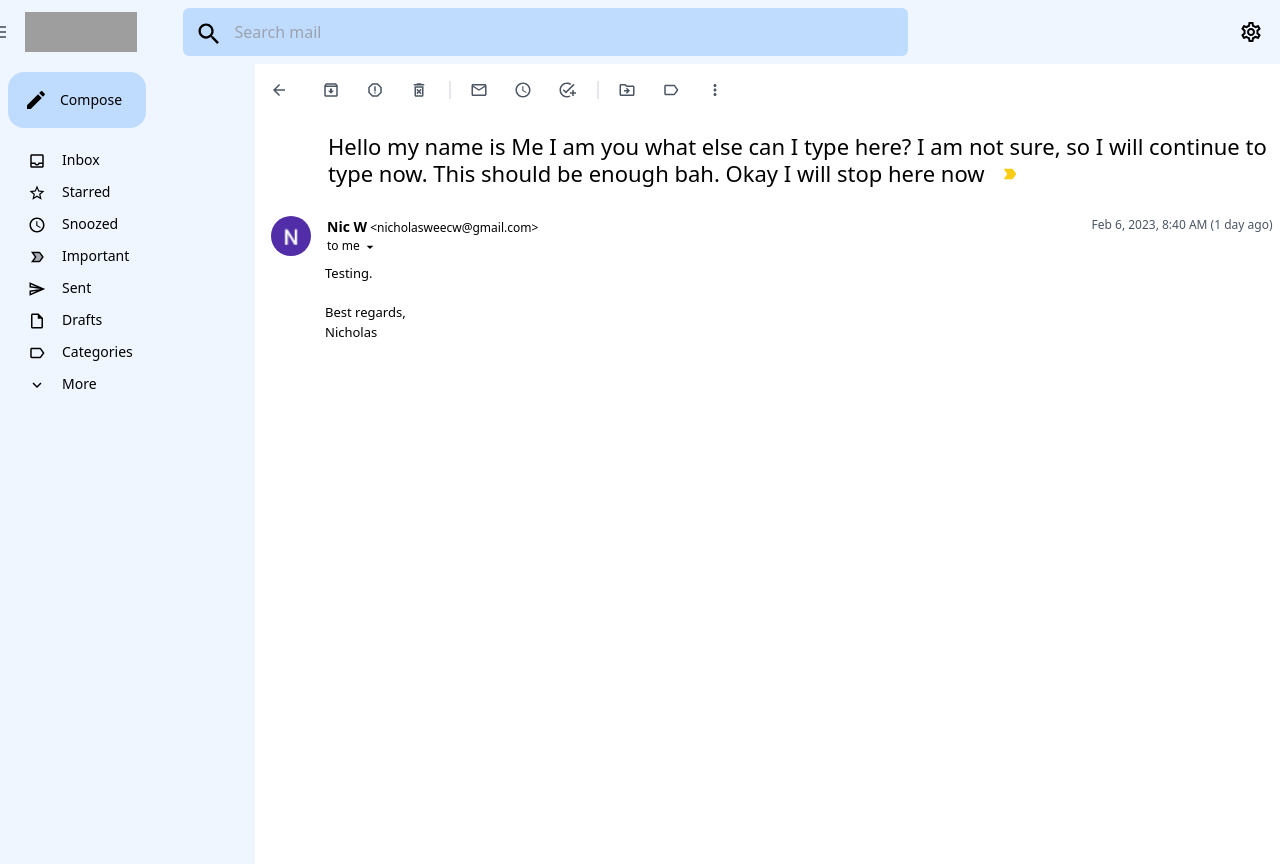
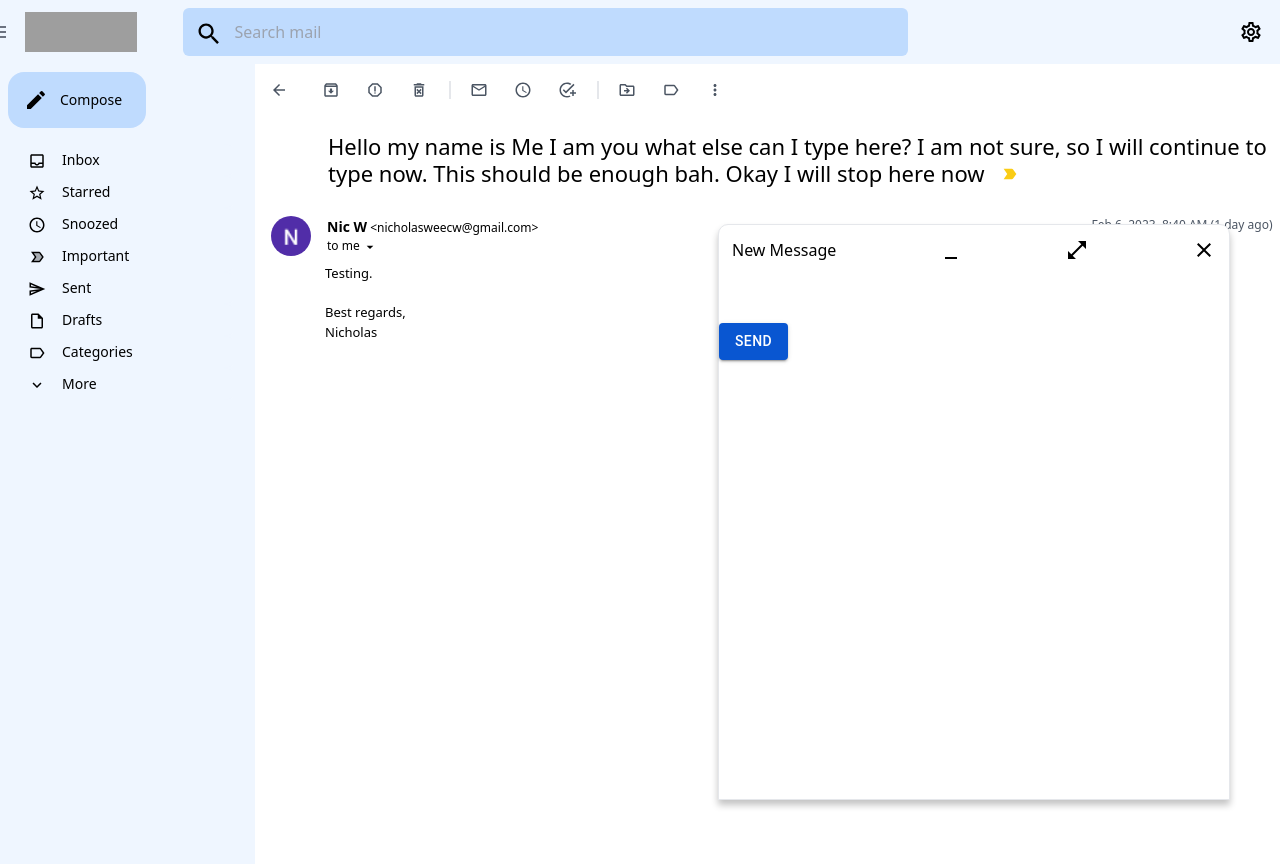
Before and after one commit to nicholasweecw/reactGmailClone, a React (Create React App) app: page /mail in a window 1280 px wide. Shown: the top 864 px of the page. Built offline with nearby package versions, Linux system fonts and the light colour scheme; grey boxes are pictures that could not be loaded.

Commit message:
Started building SendMail component

```diff
--- a/src/App.js
+++ b/src/App.js
@@ -8,6 +8,7 @@ import Header from './components/Header';
 import Sidebar from './components/Sidebar';
 import EmailList from './components/EmailList'
 import Mail from './components/Mail';
+import SendMail from './components/SendMail';
 
 function App() {
   return (
@@ -27,6 +28,8 @@ function App() {
           </Route>
         </Routes>
       </div>
+
+      <SendMail />
     </div>
   );
 }
--- a/src/app/store.js
+++ b/src/app/store.js
@@ -1,8 +1,8 @@
 import { configureStore } from '@reduxjs/toolkit';
-import counterReducer from '../features/counterSlice';
+import mailReducer from '../features/mailSlice';
 
 export const store = configureStore({
   reducer: {
-    counter: counterReducer,
+    mail: mailReducer,
   },
 });
--- /dev/null
+++ b/src/components/SendMail.jsx
@@ -0,0 +1,37 @@
+import "../style/SendMail.css";
+import MinimizeIcon from "@mui/icons-material/Minimize";
+import OpenInFullOutlinedIcon from "@mui/icons-material/OpenInFullOutlined";
+import CloseOutlinedIcon from "@mui/icons-material/CloseOutlined";
+import { Button } from "@mui/material";
+
+const SendMail = () => {
+  return (
+    <div className="sendMail">
+      <div className="sendMail__header">
+        <h3>New Message</h3>
+        <MinimizeIcon className="sendMail__minimize" />
+        <OpenInFullOutlinedIcon className="sendMail__fullScreen" />
+        <CloseOutlinedIcon className="sendMail__close" />
+      </div>
+
+      <form>
+        <input type="text" />
+        <input type="text" />
+        <input type="text" />
+
+        <div className="sendMail__options">
+          <Button
+            className="sendMail__send"
+            variant="contained"
+            color="primary"
+            type="submit"
+          >
+            Send
+          </Button>
+        </div>
+      </form>
+    </div>
+  );
+};
+
+export default SendMail;
--- a/src/features/counterSlice.js
+++ b/src/features/mailSlice.js
@@ -1,9 +1,4 @@
 import { createAsyncThunk, createSlice } from '@reduxjs/toolkit';
-
-const initialState = {
-  value: 0,
-  status: 'idle',
-};
 
 // The function below is called a thunk and allows us to perform async logic. It
 // can be dispatched like a regular action: `dispatch(incrementAsync(10))`. This
@@ -19,25 +14,19 @@ const initialState = {
   }
 ); */
 
-export const counterSlice = createSlice({
-  name: 'counter',
-  initialState,
-  // The `reducers` field lets us define reducers and generate associated actions
+export const mailSlice = createSlice({
+  name: 'mail',
+  initialState: {
+    sendMessageIsOpen: false,
+  },
+  // `reducers` = Actions
   reducers: {
-    increment: (state) => {
-      // Redux Toolkit allows us to write "mutating" logic in reducers. It
-      // doesn't actually mutate the state because it uses the Immer library,
-      // which detects changes to a "draft state" and produces a brand new
-      // immutable state based off those changes
-      state.value += 1;
+    openSendMessage: (state) => {
+      state.sendMessageIsOpen = true;
     },
-    decrement: (state) => {
-      state.value -= 1;
-    },
-    // Use the PayloadAction type to declare the contents of `action.payload`
-    incrementByAmount: (state, action) => {
-      state.value += action.payload;
-    },
+    closeSendMessage: (state) => {
+      state.sendMessageIsOpen = false;
+    }
   },
   // The `extraReducers` field lets the slice handle actions defined elsewhere,
   // including actions generated by createAsyncThunk or in other slices.
@@ -53,20 +42,14 @@ export const counterSlice = createSlice({
   },
 });
 
-export const { increment, decrement, incrementByAmount } = counterSlice.actions;
+export const { openSendMessage, closeSendMessage } = mailSlice.actions;
 
 // The function below is called a selector and allows us to select a value from
 // the state. Selectors can also be defined inline where they're used instead of
-// in the slice file. For example: `useSelector((state: RootState) => state.counter.value)`
-export const selectCount = (state) => state.counter.value;
+// in the slice file. For example: `useSelector((state: RootState) => state.mail.value)`
+export const selectSendMessageIsOpen = (state) => state.mail.sendMessageIsOpen;
 
 // We can also write thunks by hand, which may contain both sync and async logic.
 // Here's an example of conditionally dispatching actions based on current state.
-export const incrementIfOdd = (amount) => (dispatch, getState) => {
-  const currentValue = selectCount(getState());
-  if (currentValue % 2 === 1) {
-    dispatch(incrementByAmount(amount));
-  }
-};
 
-export default counterSlice.reducer;
+export default mailSlice.reducer;
--- /dev/null
+++ b/src/style/SendMail.css
@@ -0,0 +1,24 @@
+@tailwind base;
+@tailwind components;
+@tailwind utilities;
+
+@layer components {
+    .sendMail {
+        box-shadow: 0px 5px 7px 0px rgba(0, 0, 0, 0.24);
+
+        @apply absolute bottom-0 right-[50px] w-[40%] h-[72%] max-w-[40%] rounded-t-[10px]
+        flex flex-col border-[1px] bg-white z-[999]
+    }
+
+    .sendMail__header {
+        @apply p-[13px] flex justify-between items-center
+    }
+
+    .sendMail__header > .h3 {
+        @apply text-xs
+    }
+
+    .sendMail__options > .sendMail__send {
+        background-color: #0956d1 !important;
+    }
+}
```
